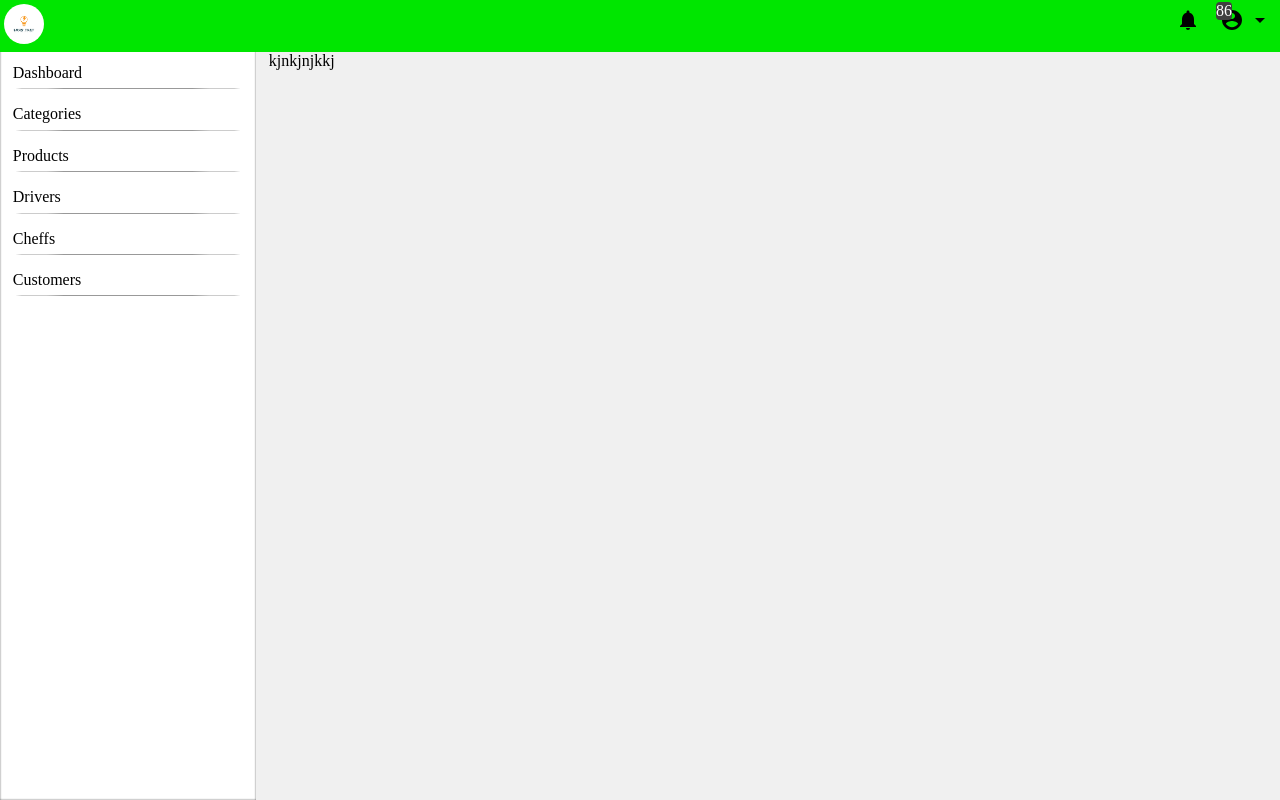
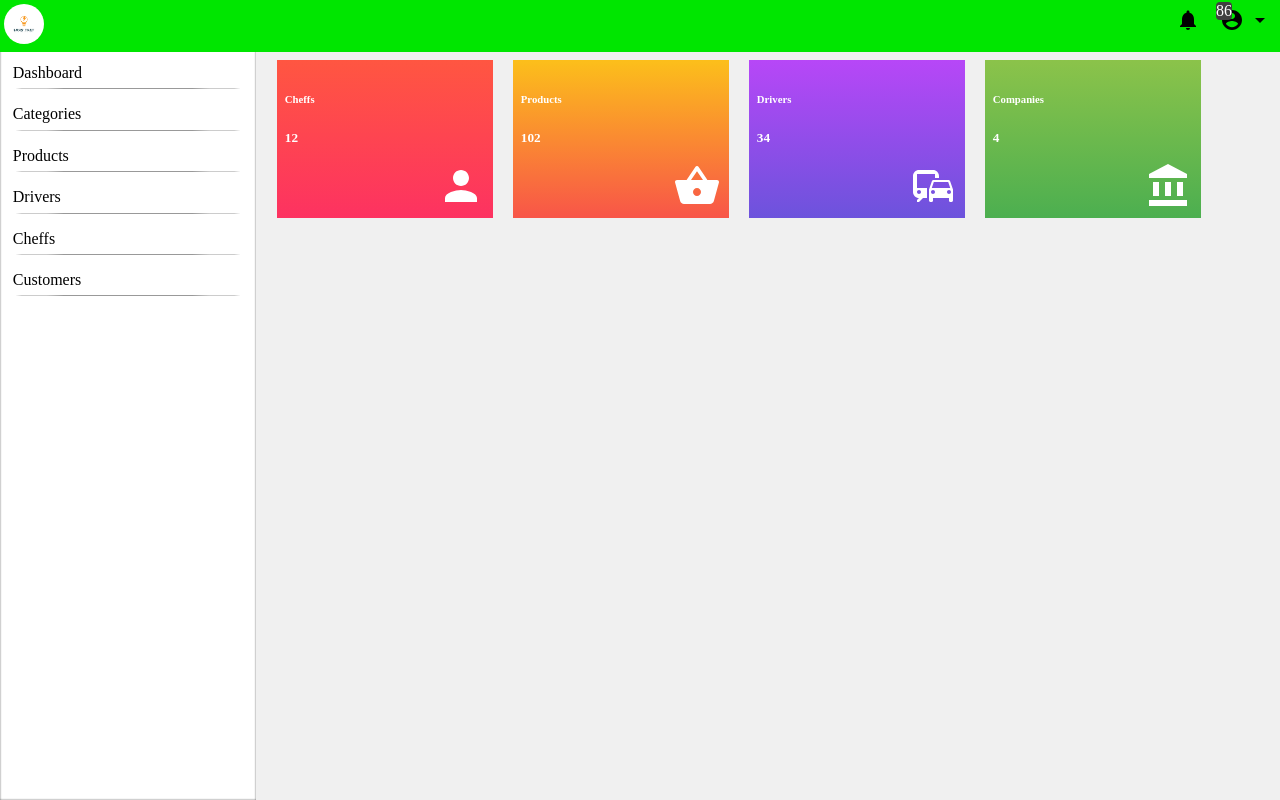
Before and after one commit to DilipWijethunga/IWT_Assignment, a PHP site: page /admin_dashboard.html in a window 1280 px wide. Run offline with PHP 8.4, Linux system fonts and the light colour scheme.

Commit message:
Admin Panel counters

```diff
--- a/admin_dashboard.html
+++ b/admin_dashboard.html
@@ -69,33 +69,63 @@
         <ul class="sidebar-list">
             <li class="sidebar-item">
                 <a href="#">Dashboard</a>
-                <hr/>
+                <hr />
             </li>
             <li class="sidebar-item">
                 <a href="#">Categories</a>
-                <hr/>
+                <hr />
             </li>
             <li class="sidebar-item">
                 <a href="#">Products</a>
-                <hr/>
+                <hr />
             </li>
             <li class="sidebar-item">
                 <a href="#">Drivers</a>
-                <hr/>
+                <hr />
             </li>
             <li class="sidebar-item">
                 <a href="#">Cheffs</a>
-                <hr/>
+                <hr />
             </li>
             <li class="sidebar-item">
                 <a href="#">Customers</a>
-                <hr/>
+                <hr />
             </li>
         </ul>
     </nav>
 
     <div class="content">
-        kjnkjnjkkj
+        <div class="counter red">
+            <h6 class="counter-title">
+                Cheffs
+            </h6>
+            <h5 class="counter-count">12</h5>
+            <img class="counter-image" src="images/person.svg" />
+        </div>
+        <div class="counter orange">
+            <h6 class="counter-title">
+                Products
+            </h6>
+            <h5 class="counter-count">102</h5>
+            <img class="counter-image" src="images/product.svg"/>
+        </div>
+        <div class="counter purple">
+            <h6 class="counter-title">
+                Drivers
+            </h6>
+            <h5 class="counter-count">34</h5>
+            <img class="counter-image" src="images/vehicle.svg"/>
+        </div>
+        <div class="counter green">
+            <h6 class="counter-title">
+                Companies
+            </h6>
+            <h5 class="counter-count">4</h5>
+            <img class="counter-image" src="images/organization.svg"/>
+        </div>
+        <div class="paper">
+
+        </div>
     </div>
 </body>
 
--- a/css/admin.css
+++ b/css/admin.css
@@ -5,19 +5,20 @@ html {
   background: #f0f0f0;
 }
 
-a:visited , a:link, a:active{
+a:visited,
+a:link,
+a:active {
   text-decoration: unset;
-  color: inherit
+  color: inherit;
 }
-
 
 hr {
   border-radius: 100%;
   border: none;
-  background: rgba(0,0,0,0.4);
+  background: rgba(0, 0, 0, 0.4);
   height: 1px;
   display: block;
-  margin-top:.4em
+  margin-top: 0.4em;
 }
 
 /* Login Page styles */
@@ -39,14 +40,15 @@ hr {
 
 .login-logo {
   border-radius: 100%;
-  width: 160px;
-  height: 160px;
+  width: 100px;
+  height: 100px;
   box-shadow: 0px 0px 4px rgba(0, 0, 0, 0.6);
 }
 
 .login-form {
   text-align: left;
   padding: 30px;
+  padding-top: 4px;
 }
 
 .form-label {
@@ -86,7 +88,7 @@ hr {
   position: fixed;
   top: 0;
   left: 0;
-  width:100vw;
+  width: 100vw;
   z-index: 2;
 }
 
@@ -102,30 +104,30 @@ hr {
   padding: 8px;
 }
 
-.header-menu{
+.header-menu {
   display: inline-block;
 }
 
-.header-menu , .header-menu li {
-  padding:0;
-  margin:0;
+.header-menu,
+.header-menu li {
+  padding: 0;
+  margin: 0;
 }
 
 .header-menu li {
-  padding:8px;
-  font-size: .7em;
+  padding: 8px;
+  font-size: 0.7em;
 }
 
-
-.header-menu .menu-items{
+.header-menu .menu-items {
   list-style: none;
   background: #fff;
-  padding:8px;
+  padding: 8px;
   border-radius: 4px;
-  box-shadow: inset 0px 0px 2px rgba(0,0,0,0.7);
+  box-shadow: inset 0px 0px 2px rgba(0, 0, 0, 0.7);
   display: none;
   position: absolute;
-  right:8px;
+  right: 8px;
   max-width: 200px;
 }
 
@@ -143,43 +145,137 @@ hr {
   color: #fff;
   border-radius: 4px;
   position: absolute;
-  right:-16px;
-  top:-16px;
+  right: -16px;
+  top: -16px;
 }
 
 .notification-refresh-icon {
   float: right;
-  cursor: pointer
+  cursor: pointer;
 }
 
 /* Content Page */
 
 .content {
-  padding-left:21vw;
-  padding-top:52px;
+  padding-left: 21vw;
+  padding-top: 52px;
 }
 
 /* Sidebar */
 
 .sidebar {
   background: #fff;
-  box-shadow: inset 0px 0px 2px rgba(0,0,0,0.7);
+  box-shadow: inset 0px 0px 2px rgba(0, 0, 0, 0.7);
   display: inline-block;
-  width:18vw;
+  width: 18vw;
   padding: 1vh 1vw;
   height: 98vh;
   position: fixed;
-  top:0;
-  left:0;
+  top: 0;
+  left: 0;
 }
 
 .sidebar-list {
   list-style: none;
   padding: 0;
-  margin:0;
-  margin-top:48px;
+  margin: 0;
+  margin-top: 48px;
 }
 
 .sidebar-item {
-  padding-top:8px;
+  padding-top: 8px;
 }
+
+/* Dashboard */
+
+.counter {
+  display: inline-block;
+  width: 200px;
+  margin: 8px;
+  padding: 8px;
+  color: #fff;
+  position: relative;
+  height:142px;
+  cursor: pointer;
+}
+
+.counter-image {
+  position: absolute;
+  right: 8px;
+  bottom: 8px;
+  width: 48px;
+  transition-duration: .3s;
+}
+
+.counter:hover .counter-image {
+  width: 100px;
+}
+
+.counter-count{
+  transition-duration: .4s;
+  padding:0;
+  margin:0;
+  position: absolute;
+}
+
+.counter:hover .counter-count {
+  font-size: 1.5em;
+}
+
+.counter.red {
+  background: rgb(255, 86, 65);
+  background: -moz-linear-gradient(
+    top,
+    rgba(255, 86, 65, 1) 0%,
+    rgba(253, 50, 97, 1) 100%
+  );
+  background: -webkit-linear-gradient(
+    top,
+    rgba(255, 86, 65, 1) 0%,
+    rgba(253, 50, 97, 1) 100%
+  );
+  background: linear-gradient(
+    to bottom,
+    rgba(255, 86, 65, 1) 0%,
+    rgba(253, 50, 97, 1) 100%
+  );
+  filter: progid: DXImageTransform.Microsoft.gradient( startColorstr='#ff5641', endColorstr='#fd3261', GradientType=0);
+}
+
+.counter.orange {
+  background: rgb(252, 190, 27);
+  background: -moz-linear-gradient(
+    top,
+    rgba(252, 190, 27, 1) 1%,
+    rgba(248, 86, 72, 1) 99%
+  );
+  background: -webkit-linear-gradient(
+    top,
+    rgba(252, 190, 27, 1) 1%,
+    rgba(248, 86, 72, 1) 99%
+  );
+  background: linear-gradient(
+    to bottom,
+    rgba(252, 190, 27, 1) 1%,
+    rgba(248, 86, 72, 1) 99%
+  );
+  filter: progid: DXImageTransform.Microsoft.gradient( startColorstr='#fcbe1b', endColorstr='#f85648', GradientType=0);
+}
+
+.counter.green {
+  background: rgb(76, 175, 80);
+  background: -moz-linear-gradient(top, rgba(139, 195, 74,1) 0%, rgba(76, 175, 80,1) 100%);
+  background: -webkit-linear-gradient(top, rgba(139, 195, 74,1) 0%,rgba(76, 175, 80,1) 100%);
+  background: linear-gradient(to bottom, rgba(139, 195, 74,1) 0%,rgba(76, 175, 80,1) 100%);
+  filter: progid:DXImageTransform.Microsoft.gradient( startColorstr='#b747f7', endColorstr='#6c53dc',GradientType=0 );
+}
+
+.counter.purple {
+  background: rgb(183,71,247);
+background: -moz-linear-gradient(top, rgba(183,71,247,1) 0%, rgba(108,83,220,1) 100%);
+background: -webkit-linear-gradient(top, rgba(183,71,247,1) 0%,rgba(108,83,220,1) 100%);
+background: linear-gradient(to bottom, rgba(183,71,247,1) 0%,rgba(108,83,220,1) 100%);
+filter: progid:DXImageTransform.Microsoft.gradient( startColorstr='#b747f7', endColorstr='#6c53dc',GradientType=0 );
+}
+
+}
```
Also changed, not shown: images/organization.svg (added), images/person.svg (added), images/product.svg (added), images/vehicle.svg (added).
